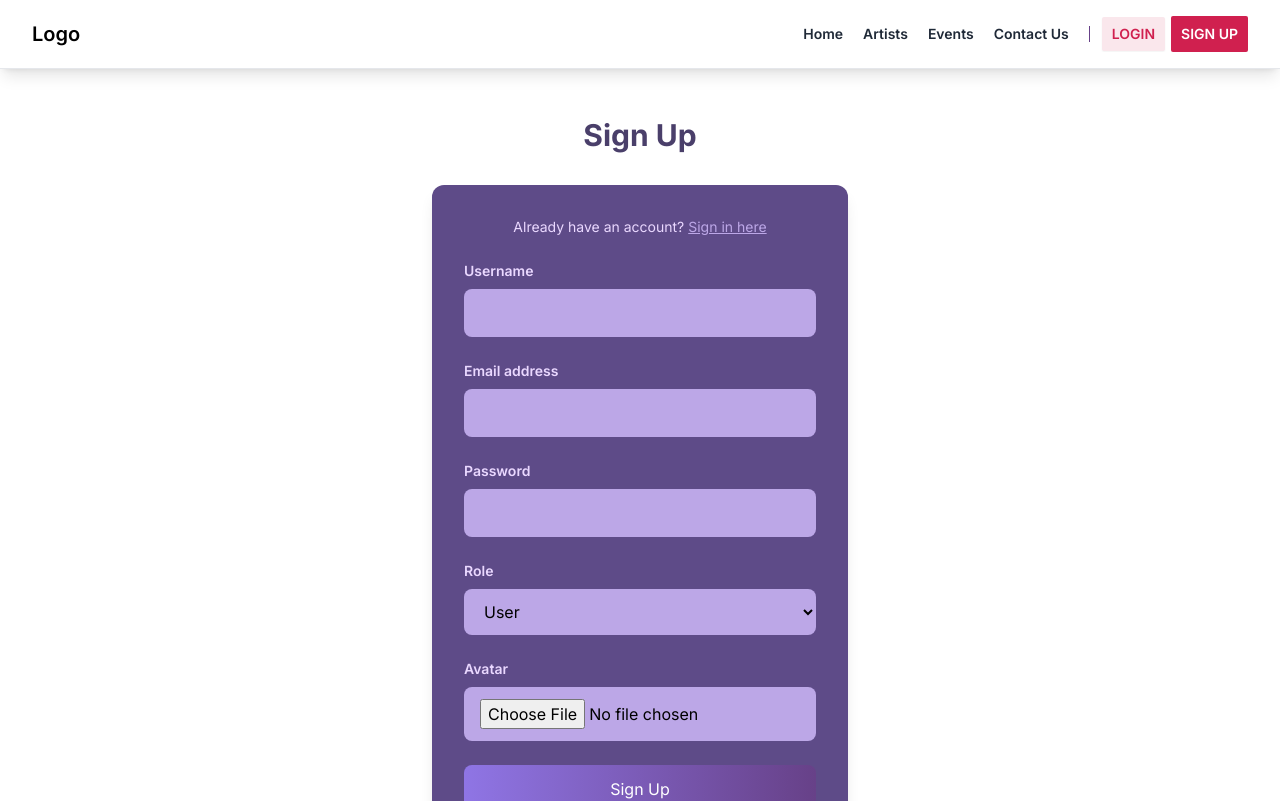
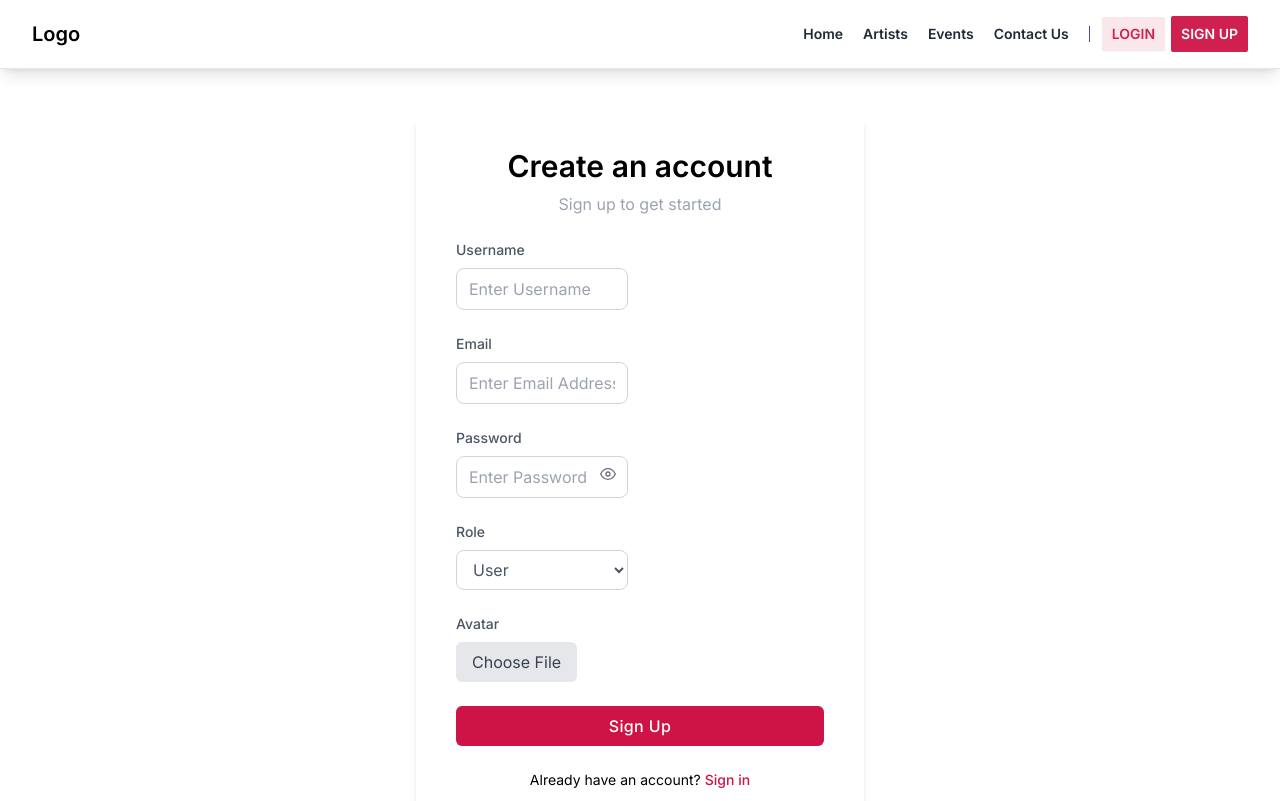
Before and after one commit to sandeepswain03/Artist-Booking, a Next.js app: page /sign-up in a window 1280 px wide. Shown: the top 801 px of the page. Built offline with nearby package versions, Linux system fonts and the light colour scheme; no server answers.

Commit message:
new sign in and sign up

```diff
--- a/src/app/sign-in/page.tsx
+++ b/src/app/sign-in/page.tsx
@@ -2,11 +2,13 @@
 import { signIn } from "next-auth/react";
 import { useRouter } from "next/navigation";
 import { useState } from "react";
+import Link from "next/link";
 
 export default function SignIn() {
   const [email, setEmail] = useState("");
   const [password, setPassword] = useState("");
   const [error, setError] = useState("");
+  const [passwordShow, setPasswordShow] = useState(false);
   const router = useRouter();
 
   const handleSubmit = async (e: React.FormEvent) => {
@@ -31,75 +33,101 @@ export default function SignIn() {
   };
 
   return (
-    <div className="container mx-auto px-4 m-12 max-w-md">
-      <h2 className="text-3xl font-bold mb-8 text-center text-[#4A3F6A]">
-        Sign In
-      </h2>
-      <div className="bg-[#5E4B88] shadow-lg rounded-xl p-8">
-        <div className="text-center">
-          <p className="text-sm text-[#EAD8FF] mb-6">
-            Don't have an account?{" "}
-            <a
-              className="text-[#BCA7E7] underline hover:text-white"
-              href="/sign-up"
-            >
-              Sign up here
-            </a>
-          </p>
+    <div className="flex justify-center items-center w-full min-h-screen p-4">
+      <form onSubmit={handleSubmit} className="w-full max-w-md">
+        <div className="bg-white px-6 sm:px-10 py-8 rounded-lg shadow-md w-full">
+          <div className="space-y-6">
+            <div className="text-center space-y-2">
+              <h1 className="text-2xl sm:text-3xl font-semibold">Welcome back</h1>
+              <p className="text-gray-400 text-sm sm:text-base">Sign in to your account</p>
             </div>
-        {error && (
-          <div
-            className="bg-red-100 border border-red-400 text-red-700 px-4 py-3 rounded relative mb-4"
-            role="alert"
-          >
-            <span className="block sm:inline">{error}</span>
-          </div>
-        )}
-        <form onSubmit={handleSubmit}>
-          <div className="grid gap-y-6">
             <div>
               <label
                 htmlFor="email"
-                className="block text-sm font-semibold mb-2 text-[#EAD8FF]"
+                className="block mb-2 text-gray-600 text-sm font-medium"
               >
-                Email address
+                Email
               </label>
               <input
                 type="email"
                 id="email"
-                name="email"
                 value={email}
                 onChange={(e) => setEmail(e.target.value)}
-                className="w-full px-4 py-3 rounded-lg bg-[#BCA7E7] focus:outline-none focus:ring-2 focus:ring-[#8F75E5]"
+                className="w-full rounded-lg border border-gray-300 bg-transparent py-2 px-3 outline-none text-gray-600 focus:border-primary focus:ring-1 focus:ring-primary transition-all duration-200"
+                placeholder="Enter Email Address"
                 required
               />
             </div>
-            <div>
+            <div className="relative">
               <label
                 htmlFor="password"
-                className="block text-sm font-semibold mb-2 text-[#EAD8FF]"
+                className="block mb-2 text-gray-600 text-sm font-medium"
               >
                 Password
               </label>
               <input
-                type="password"
+                type={passwordShow ? "text" : "password"}
                 id="password"
-                name="password"
                 value={password}
                 onChange={(e) => setPassword(e.target.value)}
-                className="w-full px-4 py-3 rounded-lg bg-[#BCA7E7] focus:outline-none focus:ring-2 focus:ring-[#8F75E5]"
+                className="w-full rounded-lg border border-gray-300 bg-transparent py-2 px-3 outline-none text-gray-600 focus:border-primary focus:ring-1 focus:ring-primary transition-all duration-200"
+                placeholder="Enter Password"
                 required
               />
+              <button
+                type="button"
+                onClick={() => setPasswordShow(!passwordShow)}
+                className="absolute top-[38px] text-gray-500 right-3 cursor-pointer select-none"
+              >
+                {passwordShow ? (
+                  <svg
+                    xmlns="http://www.w3.org/2000/svg"
+                    width="16"
+                    height="16"
+                    viewBox="0 0 24 24"
+                    fill="none"
+                    stroke="currentColor"
+                    strokeWidth="2"
+                    strokeLinecap="round"
+                    strokeLinejoin="round"
+                  >
+                    <path d="M17.94 17.94A10.07 10.07 0 0 1 12 20c-7 0-11-8-11-8a18.45 18.45 0 0 1 5.06-5.94M9.9 4.24A9.12 9.12 0 0 1 12 4c7 0 11 8 11 8a18.5 18.5 0 0 1-2.16 3.19m-6.72-1.07a3 3 0 1 1-4.24-4.24"></path>
+                    <line x1="1" y1="1" x2="23" y2="23"></line>
+                  </svg>
+                ) : (
+                  <svg
+                    xmlns="http://www.w3.org/2000/svg"
+                    width="16"
+                    height="16"
+                    viewBox="0 0 24 24"
+                    fill="none"
+                    stroke="currentColor"
+                    strokeWidth="2"
+                    strokeLinecap="round"
+                    strokeLinejoin="round"
+                  >
+                    <path d="M1 12s4-8 11-8 11 8 11 8-4 8-11 8-11-8-11-8z"></path>
+                    <circle cx="12" cy="12" r="3"></circle>
+                  </svg>
+                )}
+              </button>
             </div>
+          </div>
+          {error && <div className="mt-4 text-red-500 text-sm">{error}</div>}
           <button
             type="submit"
-              className="px-8 py-3 text-white rounded-lg bg-gradient-to-r from-[#8F75E5] to-[#674188] hover:shadow-lg focus:outline-none focus:ring-2 focus:ring-offset-2 focus:ring-[#8F75E5]"
+            className="mt-6 w-full bg-[#CE1446] text-white py-2 px-4 rounded-md text-sm sm:text-base font-medium tracking-wide hover:bg-[#B01238] transition-colors duration-200"
           >
             Sign In
           </button>
+          <div className="mt-6 text-sm text-center">
+            Don't have an account?
+            <Link href="/sign-up" className="font-medium text-[#CE1446] hover:underline ml-1">
+              Sign up
+            </Link>
+          </div>
         </div>
       </form>
     </div>
-    </div>
   );
 }
--- a/src/app/sign-up/page.tsx
+++ b/src/app/sign-up/page.tsx
@@ -1,8 +1,9 @@
 "use client";
-import { useState } from "react";
+import { useState, useRef } from "react";
 import axios from "axios";
 import Link from "next/link";
 import { useRouter } from "next/navigation";
+import Image from "next/image";
 
 export default function SignUp() {
   const [formData, setFormData] = useState({
@@ -20,7 +21,10 @@ export default function SignUp() {
   const [loading, setLoading] = useState(false);
   const [error, setError] = useState("");
   const [success, setSuccess] = useState("");
+  const [passwordShow, setPasswordShow] = useState(false);
+  const [avatarPreview, setAvatarPreview] = useState<string | null>(null);
   const router = useRouter();
+  const fileInputRef = useRef<HTMLInputElement>(null);
 
   const handleChange = (
     e: React.ChangeEvent<
@@ -32,7 +36,18 @@ export default function SignUp() {
   };
 
   const handleFileChange = (e: React.ChangeEvent<HTMLInputElement>) => {
-    setFormData({ ...formData, avatar: e.target.files?.[0] || null });
+    const file = e.target.files?.[0];
+    if (file) {
+      setFormData({ ...formData, avatar: file });
+      const reader = new FileReader();
+      reader.onloadend = () => {
+        setAvatarPreview(reader.result as string);
+      };
+      reader.readAsDataURL(file);
+    } else {
+      setFormData({ ...formData, avatar: null });
+      setAvatarPreview(null);
+    }
   };
 
   const handleSubmit = async (e: React.FormEvent) => {
@@ -59,7 +74,6 @@ export default function SignUp() {
       return;
     }
 
-    // Additional validation for artists
     if (role === "artist" && (!bio || !videoLink1)) {
       setError("Bio and at least one video link are required for artists");
       setLoading(false);
@@ -101,6 +115,7 @@ export default function SignUp() {
           videoLink2: "",
           videoLink3: "",
         });
+        setAvatarPreview(null);
       } else {
         setError(response.data.message || "Something went wrong");
       }
@@ -113,28 +128,41 @@ export default function SignUp() {
   };
 
   return (
-    <>
-      <div className="container mx-auto px-4 m-12 max-w-md">
-        <h2 className="text-3xl font-bold mb-8 text-center text-[#4A3F6A]">
-          Sign Up
-        </h2>
-        <div className="bg-[#5E4B88] shadow-lg rounded-xl p-8">
-          <div className="text-center mb-6">
-            <p className="text-sm text-[#EAD8FF]">
-              Already have an account?{" "}
-              <Link
-                href="/sign-in"
-                className="text-[#BCA7E7] underline hover:text-white"
+    <div
+      className={`flex justify-center items-center w-full min-h-screen p-4 ${
+        formData.role === "user" ? "md:items-center" : ""
+      }`}
     >
-                Sign in here
-              </Link>
+      <form
+        onSubmit={handleSubmit}
+        className={`w-full max-w-4xl ${
+          formData.role === "user" ? "md:max-w-md" : ""
+        }`}
+      >
+        <div className="bg-white px-6 sm:px-10 py-8 rounded-lg shadow-md w-full">
+          <div className="space-y-6">
+            <div className="text-center space-y-2">
+              <h1 className="text-2xl sm:text-3xl font-semibold">
+                Create an account
+              </h1>
+              <p className="text-gray-400 text-sm sm:text-base">
+                Sign up to get started
               </p>
             </div>
-          <form onSubmit={handleSubmit} className="space-y-6">
+            <div
+              className={`grid md:grid-cols-2 gap-6 ${
+                formData.role === "user" ? "md:grid-cols-1" : ""
+              }`}
+            >
+              <div
+                className={`space-y-6 ${
+                  formData.role === "user" ? "md:col-span-1" : ""
+                }`}
+              >
                 <div>
                   <label
                     htmlFor="username"
-                className="block text-sm font-semibold mb-2 text-[#EAD8FF]"
+                    className="block mb-2 text-gray-600 text-sm font-medium"
                   >
                     Username
                   </label>
@@ -144,16 +172,17 @@ export default function SignUp() {
                     name="username"
                     value={formData.username}
                     onChange={handleChange}
-                className="w-full px-4 py-3 rounded-lg bg-[#BCA7E7] focus:outline-none focus:ring-2 focus:ring-[#8F75E5]"
+                    className="w-full rounded-lg border border-gray-300 bg-transparent py-2 px-3 outline-none text-gray-600 focus:border-primary focus:ring-1 focus:ring-primary transition-all duration-200"
+                    placeholder="Enter Username"
                     required
                   />
                 </div>
                 <div>
                   <label
                     htmlFor="email"
-                className="block text-sm font-semibold mb-2 text-[#EAD8FF]"
+                    className="block mb-2 text-gray-600 text-sm font-medium"
                   >
-                Email address
+                    Email
                   </label>
                   <input
                     type="email"
@@ -161,31 +190,70 @@ export default function SignUp() {
                     name="email"
                     value={formData.email}
                     onChange={handleChange}
-                className="w-full px-4 py-3 rounded-lg bg-[#BCA7E7] focus:outline-none focus:ring-2 focus:ring-[#8F75E5]"
+                    className="w-full rounded-lg border border-gray-300 bg-transparent py-2 px-3 outline-none text-gray-600 focus:border-primary focus:ring-1 focus:ring-primary transition-all duration-200"
+                    placeholder="Enter Email Address"
                     required
                   />
                 </div>
-            <div>
+                <div className="relative">
                   <label
                     htmlFor="password"
-                className="block text-sm font-semibold mb-2 text-[#EAD8FF]"
+                    className="block mb-2 text-gray-600 text-sm font-medium"
                   >
                     Password
                   </label>
                   <input
-                type="password"
+                    type={passwordShow ? "text" : "password"}
                     id="password"
                     name="password"
                     value={formData.password}
                     onChange={handleChange}
-                className="w-full px-4 py-3 rounded-lg bg-[#BCA7E7] focus:outline-none focus:ring-2 focus:ring-[#8F75E5]"
+                    className="w-full rounded-lg border border-gray-300 bg-transparent py-2 px-3 outline-none text-gray-600 focus:border-primary focus:ring-1 focus:ring-primary transition-all duration-200"
+                    placeholder="Enter Password"
                     required
                   />
+                  <button
+                    type="button"
+                    onClick={() => setPasswordShow(!passwordShow)}
+                    className="absolute top-[38px] text-gray-500 right-3 cursor-pointer select-none"
+                  >
+                    {passwordShow ? (
+                      <svg
+                        xmlns="http://www.w3.org/2000/svg"
+                        width="16"
+                        height="16"
+                        viewBox="0 0 24 24"
+                        fill="none"
+                        stroke="currentColor"
+                        strokeWidth="2"
+                        strokeLinecap="round"
+                        strokeLinejoin="round"
+                      >
+                        <path d="M17.94 17.94A10.07 10.07 0 0 1 12 20c-7 0-11-8-11-8a18.45 18.45 0 0 1 5.06-5.94M9.9 4.24A9.12 9.12 0 0 1 12 4c7 0 11 8 11 8a18.5 18.5 0 0 1-2.16 3.19m-6.72-1.07a3 3 0 1 1-4.24-4.24"></path>
+                        <line x1="1" y1="1" x2="23" y2="23"></line>
+                      </svg>
+                    ) : (
+                      <svg
+                        xmlns="http://www.w3.org/2000/svg"
+                        width="16"
+                        height="16"
+                        viewBox="0 0 24 24"
+                        fill="none"
+                        stroke="currentColor"
+                        strokeWidth="2"
+                        strokeLinecap="round"
+                        strokeLinejoin="round"
+                      >
+                        <path d="M1 12s4-8 11-8 11 8 11 8-4 8-11 8-11-8-11-8z"></path>
+                        <circle cx="12" cy="12" r="3"></circle>
+                      </svg>
+                    )}
+                  </button>
                 </div>
                 <div>
                   <label
                     htmlFor="role"
-                className="block text-sm font-semibold mb-2 text-[#EAD8FF]"
+                    className="block mb-2 text-gray-600 text-sm font-medium"
                   >
                     Role
                   </label>
@@ -194,19 +262,58 @@ export default function SignUp() {
                     name="role"
                     value={formData.role}
                     onChange={handleChange}
-                className="w-full px-4 py-3 rounded-lg bg-[#BCA7E7] focus:outline-none focus:ring-2 focus:ring-[#8F75E5]"
+                    className="w-full rounded-lg border border-gray-300 bg-transparent py-2 px-3 outline-none text-gray-600 focus:border-primary focus:ring-1 focus:ring-primary transition-all duration-200"
                     required
                   >
                     <option value="user">User</option>
                     <option value="artist">Artist</option>
                   </select>
                 </div>
+                <div>
+                  <label
+                    htmlFor="avatar"
+                    className="block mb-2 text-gray-600 text-sm font-medium"
+                  >
+                    Avatar
+                  </label>
+                  <div className="flex items-center space-x-4">
+                    <button
+                      type="button"
+                      onClick={() => fileInputRef.current?.click()}
+                      className="px-4 py-2 bg-gray-200 text-gray-700 rounded-md hover:bg-gray-300 transition-colors duration-200"
+                    >
+                      Choose File
+                    </button>
+                    <input
+                      type="file"
+                      id="avatar"
+                      name="avatar"
+                      ref={fileInputRef}
+                      onChange={handleFileChange}
+                      className="hidden"
+                      accept="image/*"
+                      required
+                    />
+                    {avatarPreview && (
+                      <div className="relative w-16 h-16">
+                        <Image
+                          src={avatarPreview}
+                          alt="Avatar preview"
+                          layout="fill"
+                          objectFit="cover"
+                          className="rounded-full"
+                        />
+                      </div>
+                    )}
+                  </div>
+                </div>
+              </div>
               {formData.role === "artist" && (
-              <>
+                <div className="space-y-6">
                   <div>
                     <label
                       htmlFor="bio"
-                    className="block text-sm font-semibold mb-2 text-[#EAD8FF]"
+                      className="block mb-2 text-gray-600 text-sm font-medium"
                     >
                       Bio
                     </label>
@@ -215,14 +322,15 @@ export default function SignUp() {
                       name="bio"
                       value={formData.bio}
                       onChange={handleChange}
-                    className="w-full px-4 py-3 rounded-lg bg-[#BCA7E7] focus:outline-none focus:ring-2 focus:ring-[#8F75E5]"
+                      className="w-full rounded-lg border border-gray-300 bg-transparent py-2 px-3 outline-none text-gray-600 focus:border-primary focus:ring-1 focus:ring-primary transition-all duration-200"
+                      placeholder="Enter your bio"
                       required
                     />
                   </div>
                   <div>
                     <label
                       htmlFor="videoLink1"
-                    className="block text-sm font-semibold mb-2 text-[#EAD8FF]"
+                      className="block mb-2 text-gray-600 text-sm font-medium"
                     >
                       Video Link 1
                     </label>
@@ -232,14 +340,15 @@ export default function SignUp() {
                       name="videoLink1"
                       value={formData.videoLink1}
                       onChange={handleChange}
-                    className="w-full px-4 py-3 rounded-lg bg-[#BCA7E7] focus:outline-none focus:ring-2 focus:ring-[#8F75E5]"
+                      className="w-full rounded-lg border border-gray-300 bg-transparent py-2 px-3 outline-none text-gray-600 focus:border-primary focus:ring-1 focus:ring-primary transition-all duration-200"
+                      placeholder="Enter video link"
                       required
                     />
                   </div>
                   <div>
                     <label
                       htmlFor="videoLink2"
-                    className="block text-sm font-semibold mb-2 text-[#EAD8FF]"
+                      className="block mb-2 text-gray-600 text-sm font-medium"
                     >
                       Video Link 2
                     </label>
@@ -249,13 +358,14 @@ export default function SignUp() {
                       name="videoLink2"
                       value={formData.videoLink2}
                       onChange={handleChange}
-                    className="w-full px-4 py-3 rounded-lg bg-[#BCA7E7] focus:outline-none focus:ring-2 focus:ring-[#8F75E5]"
+                      className="w-full rounded-lg border border-gray-300 bg-transparent py-2 px-3 outline-none text-gray-600 focus:border-primary focus:ring-1 focus:ring-primary transition-all duration-200"
+                      placeholder="Enter video link (optional)"
                     />
                   </div>
                   <div>
                     <label
                       htmlFor="videoLink3"
-                    className="block text-sm font-semibold mb-2 text-[#EAD8FF]"
+                      className="block mb-2 text-gray-600 text-sm font-medium"
                     >
                       Video Link 3
                     </label>
@@ -265,41 +375,36 @@ export default function SignUp() {
                       name="videoLink3"
                       value={formData.videoLink3}
                       onChange={handleChange}
-                    className="w-full px-4 py-3 rounded-lg bg-[#BCA7E7] focus:outline-none focus:ring-2 focus:ring-[#8F75E5]"
+                      className="w-full rounded-lg border border-gray-300 bg-transparent py-2 px-3 outline-none text-gray-600 focus:border-primary focus:ring-1 focus:ring-primary transition-all duration-200"
+                      placeholder="Enter video link (optional)"
                     />
                   </div>
-              </>
+                </div>
               )}
-            <div>
-              <label
-                htmlFor="avatar"
-                className="block text-sm font-semibold mb-2 text-[#EAD8FF]"
-              >
-                Avatar
-              </label>
-              <input
-                type="file"
-                id="avatar"
-                name="avatar"
-                onChange={handleFileChange}
-                className="w-full px-4 py-3 rounded-lg bg-[#BCA7E7] focus:outline-none focus:ring-2 focus:ring-[#8F75E5]"
-                required
-              />
             </div>
+          </div>
+          {error && <div className="mt-4 text-red-500 text-sm">{error}</div>}
+          {success && (
+            <div className="mt-4 text-green-500 text-sm">{success}</div>
+          )}
           <button
             type="submit"
-              className="w-full px-8 py-3 text-white rounded-lg bg-gradient-to-r from-[#8F75E5] to-[#674188] hover:shadow-lg focus:outline-none focus:ring-2 focus:ring-offset-2 focus:ring-[#8F75E5]"
+            className="mt-6 w-full bg-[#CE1446] text-white py-2 px-4 rounded-md text-sm sm:text-base font-medium tracking-wide hover:bg-[#B01238] transition-colors duration-200"
             disabled={loading}
           >
             {loading ? "Signing Up..." : "Sign Up"}
           </button>
-            {error && <p className="text-red-600 mt-4 text-sm">{error}</p>}
-            {success && (
-              <p className="text-green-600 mt-4 text-sm">{success}</p>
-            )}
+          <div className="mt-6 text-sm text-center">
+            Already have an account?
+            <Link
+              href="/sign-in"
+              className="font-medium text-[#CE1446] hover:underline ml-1"
+            >
+              Sign in
+            </Link>
+          </div>
+        </div>
       </form>
     </div>
-      </div>
-    </>
   );
 }
```
Lines whose indentation alone changed are shown as unchanged.
